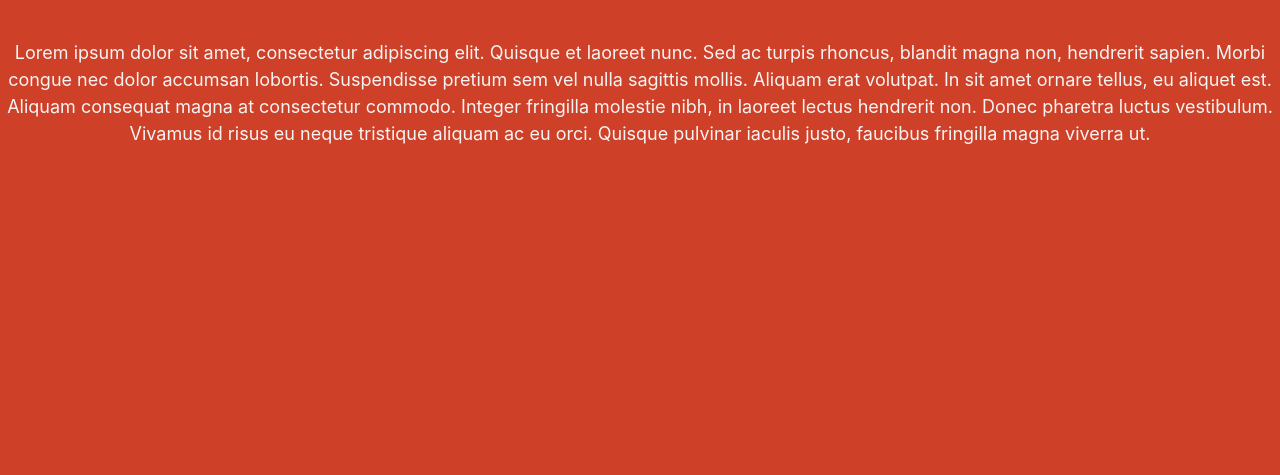
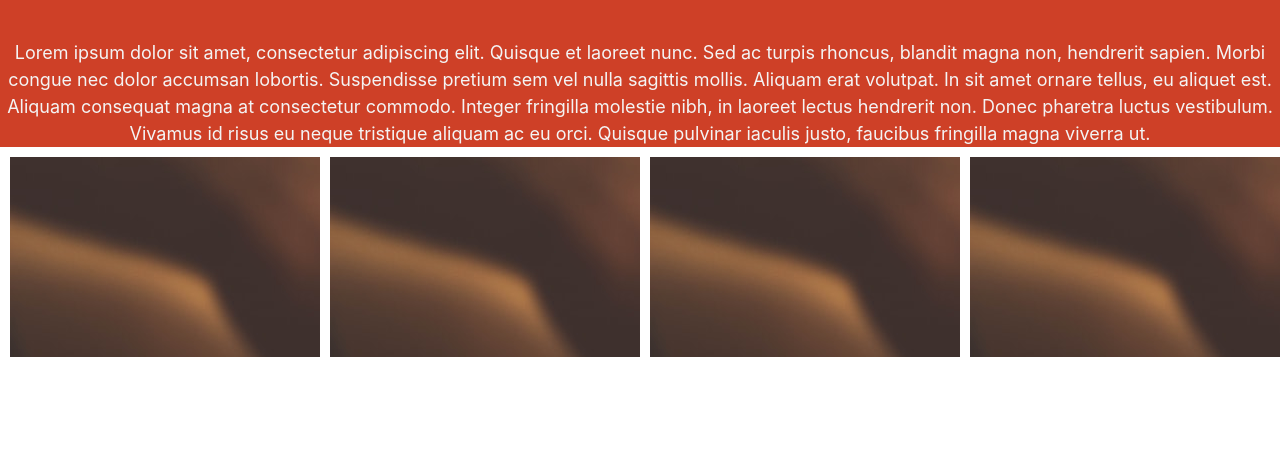
Before and after one commit to Kieran-Bourke/Milestone-project-1, a plain HTML site: page acoustic.html in a window 1280 px wide. Shown: the part 306-781 px from the top of the page. Drawn offline with nearby package versions, Linux system fonts and the light colour scheme.

Commit message:
Add responsive sizing to overview section on acoustic.html

```diff
--- a/assets/css/style.css
+++ b/assets/css/style.css
@@ -158,15 +158,17 @@ body {
 
 .overview {
   background-color: #CE4027;
+  height: fit-content;
+
 }
 
-.overview p{
+.overview p {
   margin-top: 50px;
+  margin-bottom: 0;
   text-align: center;
   color: #f4f4f4;
   font-size: large;
 }
-
 
 
 
@@ -206,20 +208,20 @@ body {
   .guitar-types {
     margin-left: auto;
     margin-right: auto;
-    width: 75%;
+    width: 100%;
     height: 300px;
 
   }
 
   .guitar-images {
     width: 25%;
-    height: 50%;
+    height: 70%;
     padding: 10px;
     display: inline-block;
     overflow: hidden;
-
   }
 
 
 
+
 }
```
